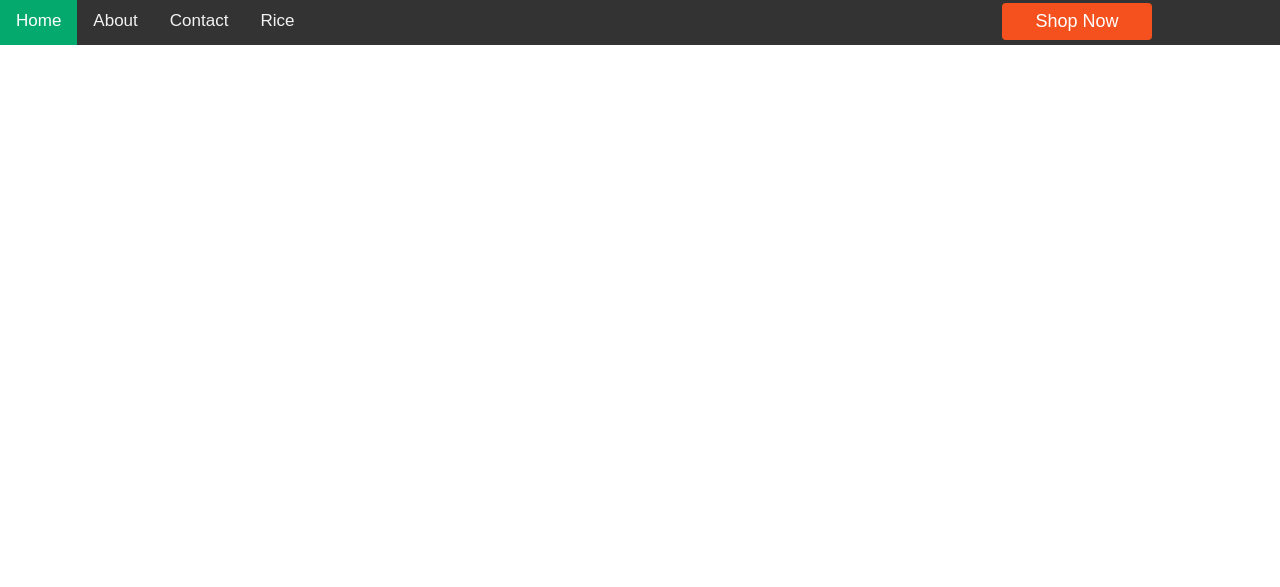
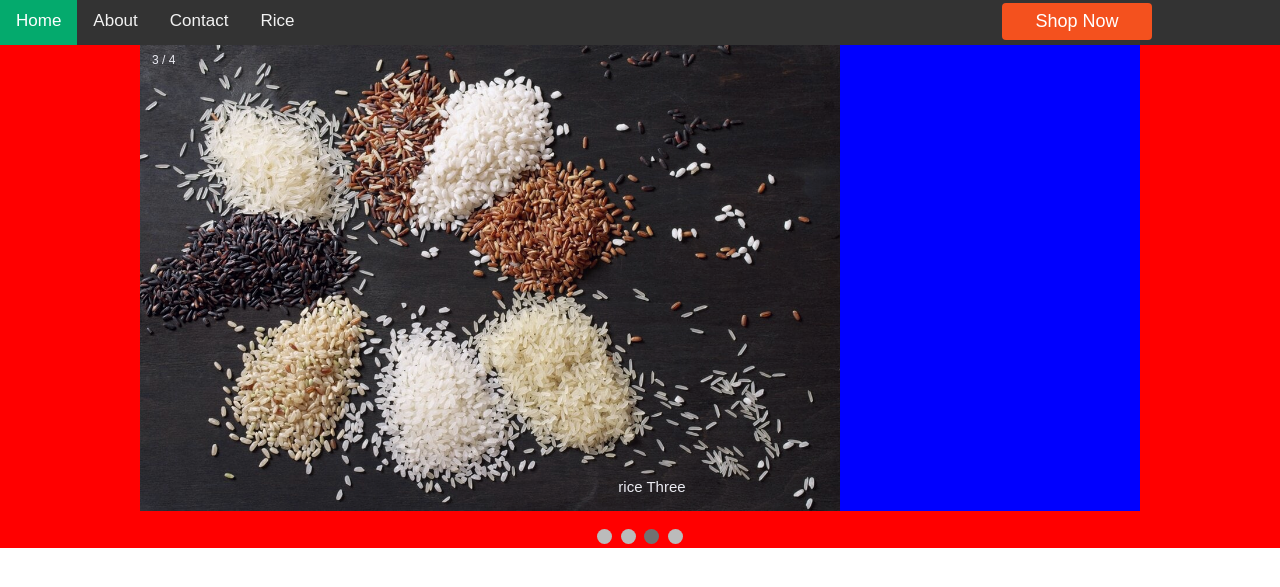
Before and after one commit to deva-pr-zpt0071/rice_Factory, a plain HTML site: page index.html in a window 1280 px wide. Shown: the part 83-670 px from the top of the page. Drawn offline with Linux system fonts and the light colour scheme.

Commit message:
Add files via upload

```diff
--- a/index.css
+++ b/index.css
@@ -187,3 +187,83 @@ body {
     margin-bottom: 10px;
   }
 }
+
+
+
+
+
+/* image slider */
+.main{
+  width: 100%;
+  background-color: red;
+  display: block;
+  justify-content: center;
+  align-items: center;
+}
+
+.slideshow-container {
+  max-width: 1000px;
+  background-color: blue;
+  position: relative;
+  margin: auto;
+}
+
+/* Caption text */
+.text {
+  color: #f2f2f2;
+  font-size: 15px;
+  padding: 8px 12px;
+  position: absolute;
+  bottom: 8px;
+  width: 100%;
+  text-align: center;
+}
+
+/* Number text (1/3 etc) */
+.numbertext {
+  color: #f2f2f2;
+  font-size: 12px;
+  padding: 8px 12px;
+  position: absolute;
+  top: 0;
+}
+
+/* The dots/bullets/indicators */
+.dot {
+  height: 15px;
+  width: 15px;
+  margin: 0 2px;
+  background-color: #bbb;
+  border-radius: 50%;
+  display: inline-block;
+  transition: background-color 0.6s ease;
+}
+.mySlides {
+  display: flex;
+  justify-content: center;
+  align-items: center;
+}
+
+img {vertical-align: middle;
+max-width: 700px;}
+
+
+.active {
+  background-color: #717171;
+}
+
+/* Fading animation */
+.fade {
+  animation-name: fade;
+  animation-duration: 1.5s;
+}
+
+@keyframes fade {
+  from {opacity: .4}
+  to {opacity: 1}
+}
+
+/* On smaller screens, decrease text size */
+@media only screen and (max-width: 300px) {
+  .text {font-size: 11px}
+}
--- a/index.html
+++ b/index.html
@@ -58,6 +58,45 @@
             <button class="button" style="vertical-align:middle"><span>Shop Now </span></button>
         </div>
     </nav>
+
+
+    <div class="main">
+        <div class="slideshow-container">
+
+            <div class="mySlides fade">
+              <div class="numbertext">1 / 4</div>
+              <img src="rice1.jpg" style="width:100%">
+              <div class="text">rice 1</div>
+            </div>
+
+            <div class="mySlides fade">
+              <div class="numbertext">2 / 4</div>
+              <img src="rice2.jpg" style="width:100%">
+              <div class="text">rice2 Two</div>
+            </div>
+
+            <div class="mySlides fade">
+              <div class="numbertext">3 / 4</div>
+              <img src="rice3.jpg" style="width:100%">
+              <div class="text">rice Three</div>
+            </div>
+
+            <div class="mySlides fade">
+                <div class="numbertext">4 / 4</div>
+                <img src="rice4.jpg" style="width:100%">
+                <div class="text">rice 4</div>
+              </div>
+
+            </div>
+            <br>
+
+            <div style="text-align:center">
+              <span class="dot"></span>
+              <span class="dot"></span>
+              <span class="dot"></span>
+              <span class="dot"></span>
+            </div>
+    </div>
 </body>
 <script>
     function myFunction() {
@@ -68,5 +107,27 @@
             x.className = "topnav";
         }
     }
+
+
+
+    let slideIndex = 0;
+    showSlides();
+
+    function showSlides() {
+    let i;
+    let slides = document.getElementsByClassName("mySlides");
+    let dots = document.getElementsByClassName("dot");
+    for (i = 0; i < slides.length; i++) {
+        slides[i].style.display = "none";
+    }
+    slideIndex++;
+    if (slideIndex > slides.length) {slideIndex = 1}
+    for (i = 0; i < dots.length; i++) {
+        dots[i].className = dots[i].className.replace(" active", "");
+    }
+    slides[slideIndex-1].style.display = "block";
+    dots[slideIndex-1].className += " active";
+    setTimeout(showSlides, 2000); // Change image every 2 seconds
+    }
 </script>
 </html>
```
Also changed, not shown: rice1.jpg (added), rice2.jpg (added), rice3.jpg (added), rice4.jpg (added).
